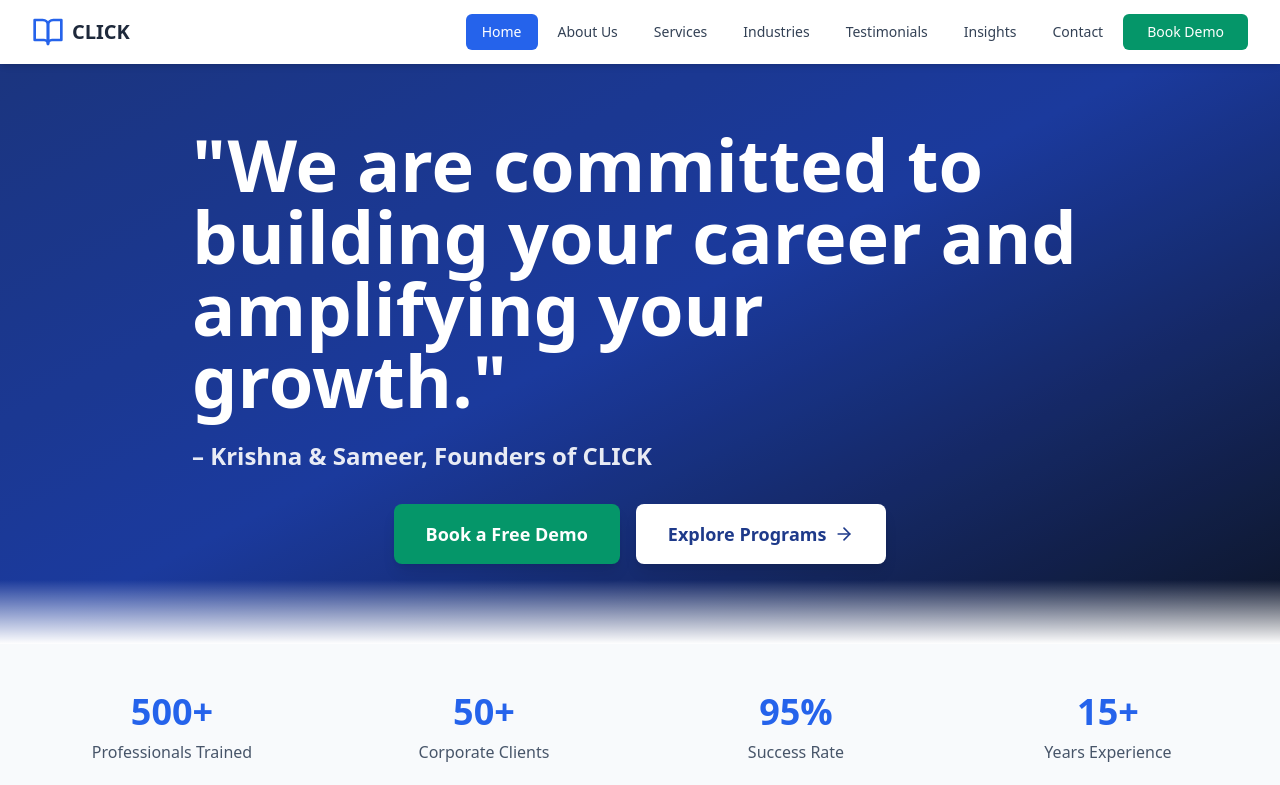
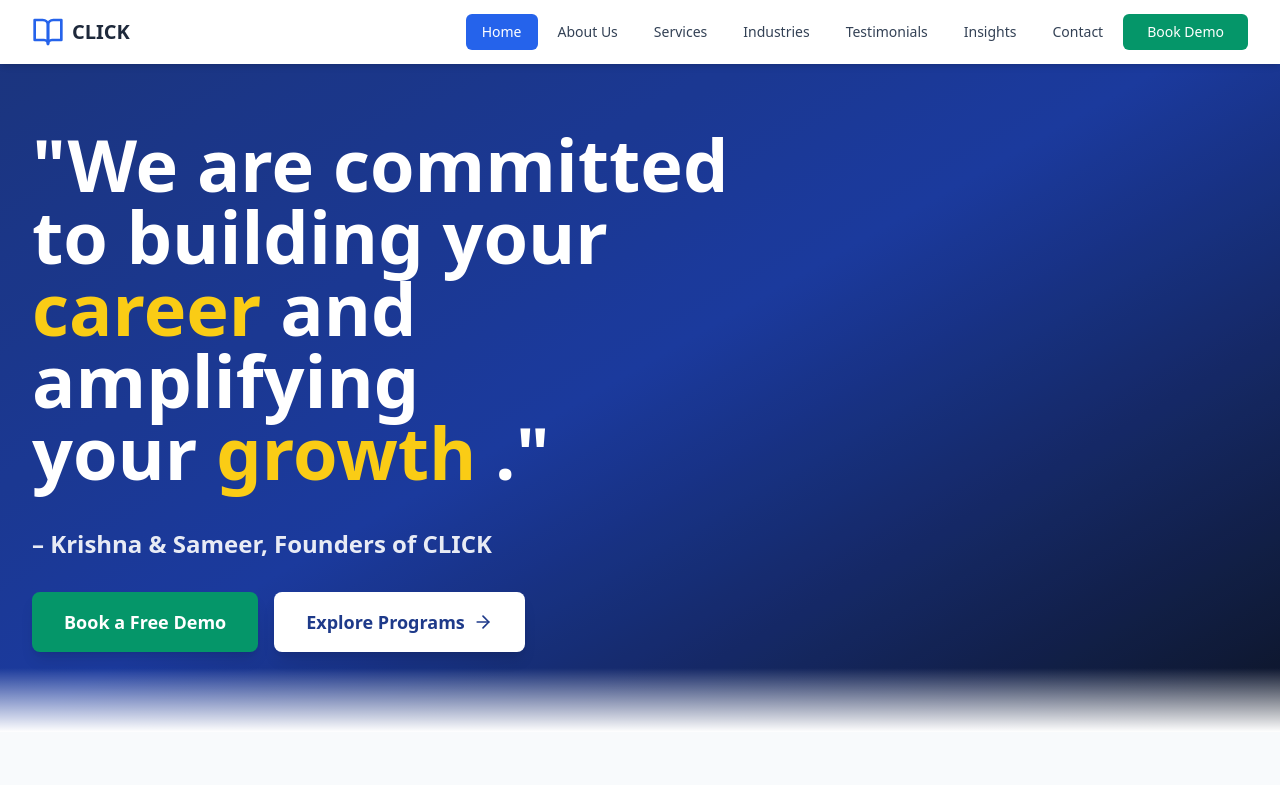
Before and after one commit to elevate-iiitn/C.L.I.C.K, a React (Vite) app: page / in a window 1280 px wide. Shown: the top 785 px of the page. Built offline with nearby package versions, Linux system fonts and the light colour scheme.

Commit message:
Improved HomePage UI, justified left text, added accent colour, created space for future photo placement

```diff
--- a/src/pages/HomePage.tsx
+++ b/src/pages/HomePage.tsx
@@ -65,19 +65,20 @@ export default function HomePage({ onNavigate }: HomePageProps) {
     <div className="bg-white">
       <section className="relative bg-gradient-to-br from-blue-900 via-blue-800 to-slate-900 text-white pt-32 pb-20">
         <div className="absolute inset-0 bg-black opacity-10"></div>
-        <div className="max-w-7xl mx-auto px-4 sm:px-6 lg:px-8 relative z-10">
-          <div className="text-left max-w-4xl mx-auto justify-left">
-            <h1 className="text-4xl md:text-6xl lg:text-7xl font-bold mb-6 leading-tight">
-                  <span className="text-white">"We are committed to </span>
-                  <span className="text-accent-gold">building your career</span>
+        <div className="max-w-7xl px-4 sm:px-6 lg:px-8 relative z-10">
+          <div className="text-left max-w-4xl justify-left">
+            <h1 className="text-4xl md:text-6xl lg:text-7xl font-bold mb-10 leading-tight">
+                  <span className="text-white">"We are committed <br /> to building your <br /></span>
+                  <span className="text-yellow-400">career</span>
                   <span className="text-white"> and </span>
-                  <span className="text-accent-gold">amplifying your growth</span>
+                  <span className="text-white"> <br></br>amplifying <br /> your </span>
+                  <span className="text-yellow-400">growth </span>
                   <span className="text-white">."</span>
                 </h1>
             <p className="text-xl md:text-2xl font-semibold text-white/90 mb-8">
                   – Krishna & Sameer, Founders of CLICK
                 </p>
-            <div className="flex flex-col sm:flex-row gap-4 justify-center">
+            <div className="flex flex-col sm:flex-row gap-4">
               <button
                 onClick={() => onNavigate('contact')}
                 className="px-8 py-4 bg-emerald-600 text-white rounded-lg text-lg font-semibold hover:bg-emerald-700 transition-all transform hover:scale-105 shadow-lg"
--- a/tailwind.config.js
+++ b/tailwind.config.js
@@ -2,7 +2,13 @@
 export default {
   content: ['./index.html', './src/**/*.{js,ts,jsx,tsx}'],
   theme: {
-    extend: {},
+    extend: {
+      colors: {
+        'accent-gold': '#FFD700',
+        'midnight-blue': '#0a0a33',
+        'soft-gray': '#f5f5f5',
+      },
+    },
   },
   plugins: [],
 };
```
